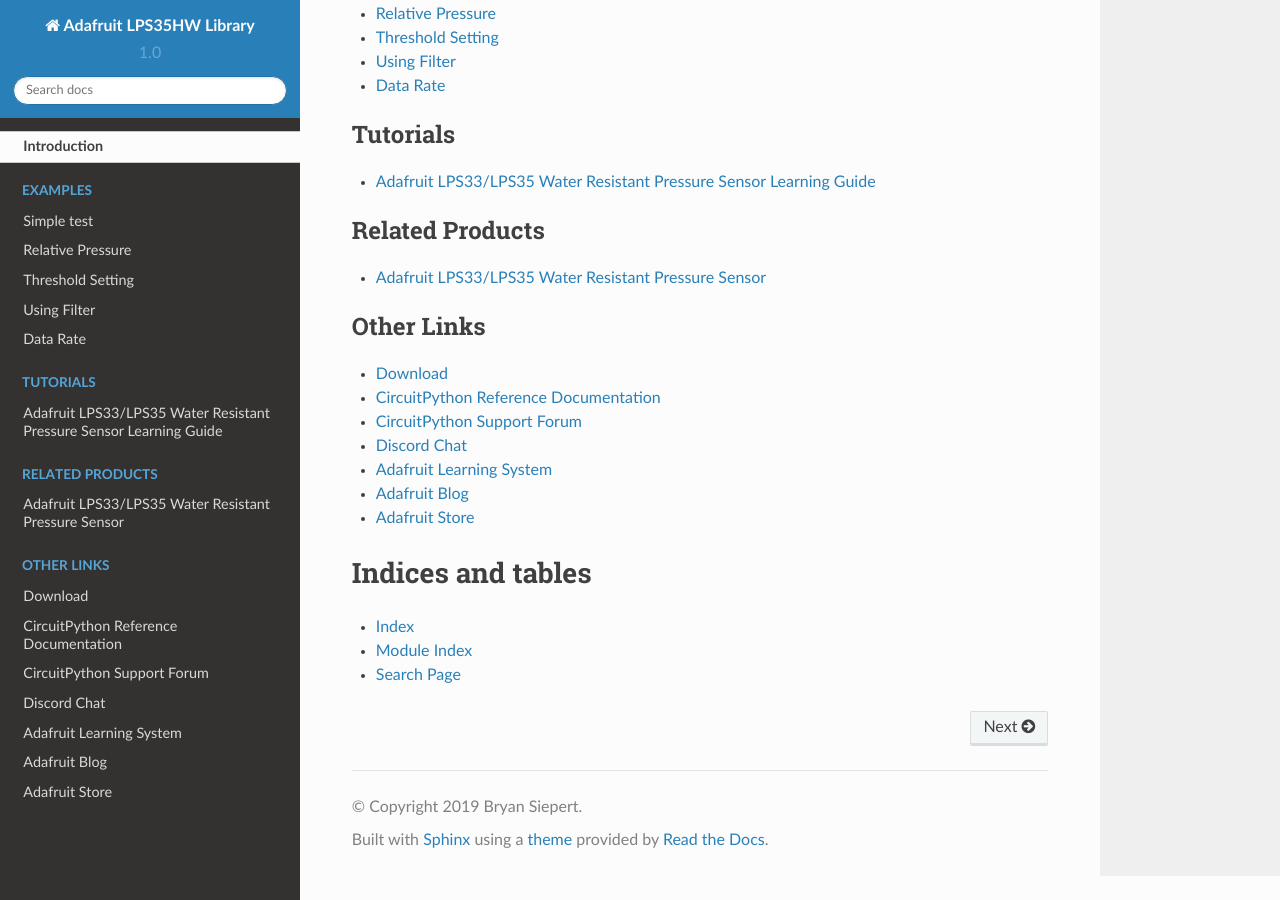
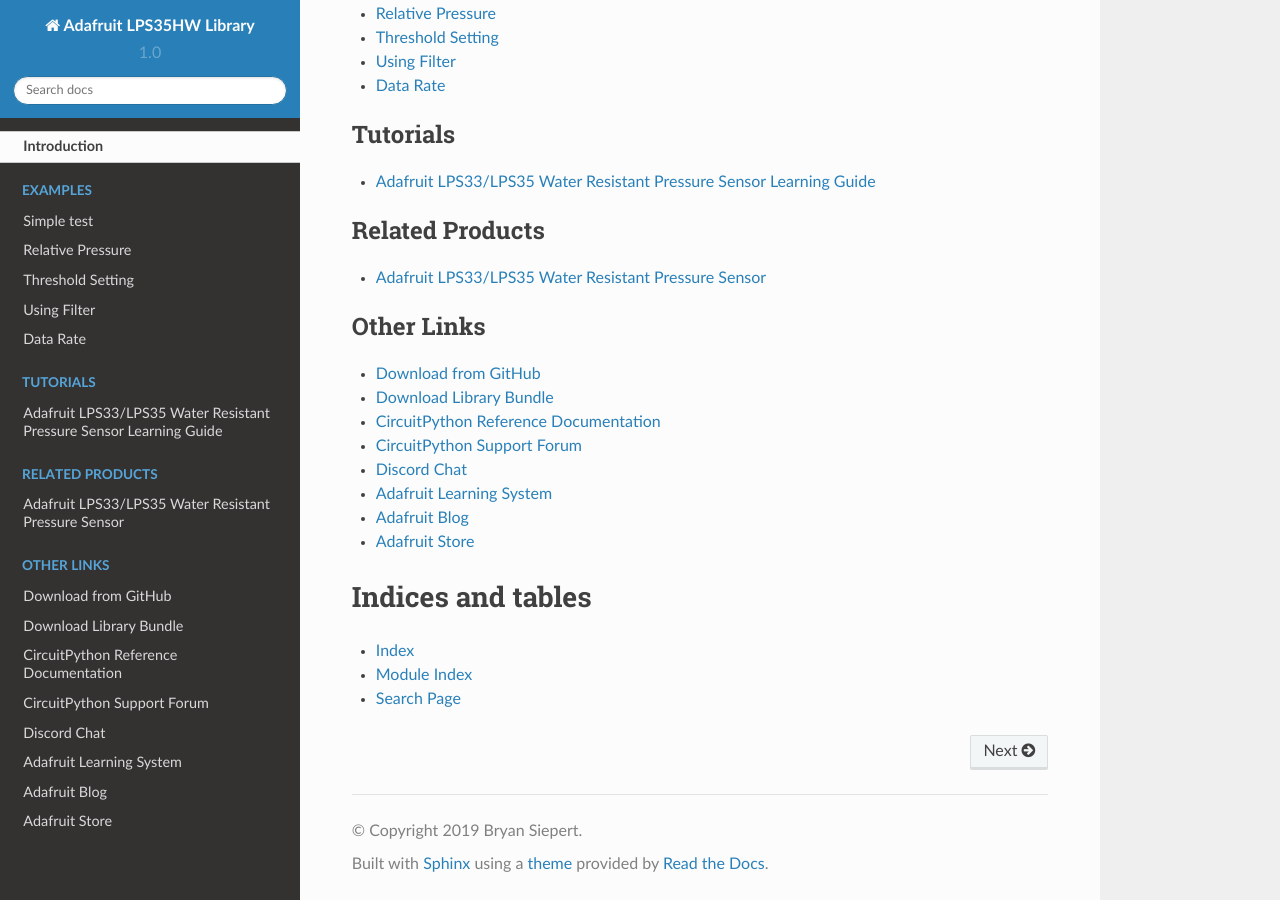
Before and after one commit to adafruit/Adafruit_CircuitPython_LPS35HW, a Sphinx documentation site: the page built from docs/index.rst, in a window 1280 px wide and 900 px high, scrolled down 1534 px. Built offline with Sphinx 7.4.7 and the Read the Docs theme 2.0.0, drawn with Linux system fonts in a browser that asks for light colours.

Commit message:
Added cp.org link to index.rst

```diff
--- a/docs/index.rst
+++ b/docs/index.rst
@@ -33,7 +33,8 @@
 .. toctree::
     :caption: Other Links
 
-    Download <https://github.com/adafruit/Adafruit_CircuitPython_LPS35HW/releases/latest>
+    Download from GitHub <https://github.com/adafruit/Adafruit_CircuitPython_LPS35HW/releases/latest>
+    Download Library Bundle <https://circuitpython.org/libraries>
     CircuitPython Reference Documentation <https://docs.circuitpython.org>
     CircuitPython Support Forum <https://forums.adafruit.com/viewforum.php?f=60>
     Discord Chat <https://adafru.it/discord>
```
